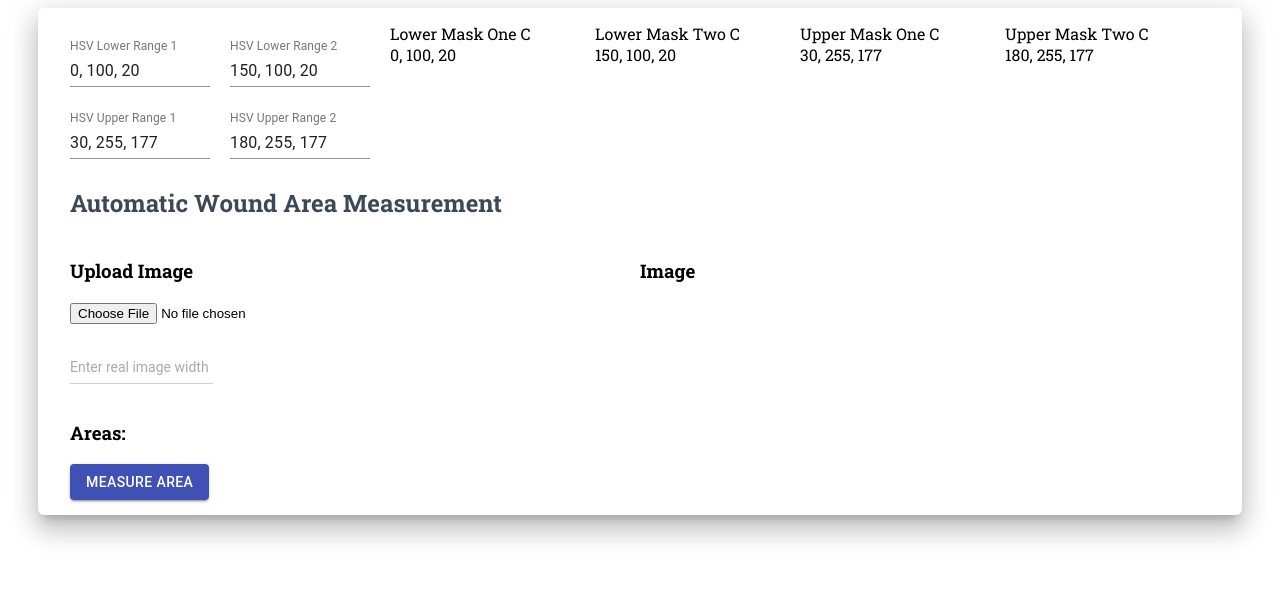
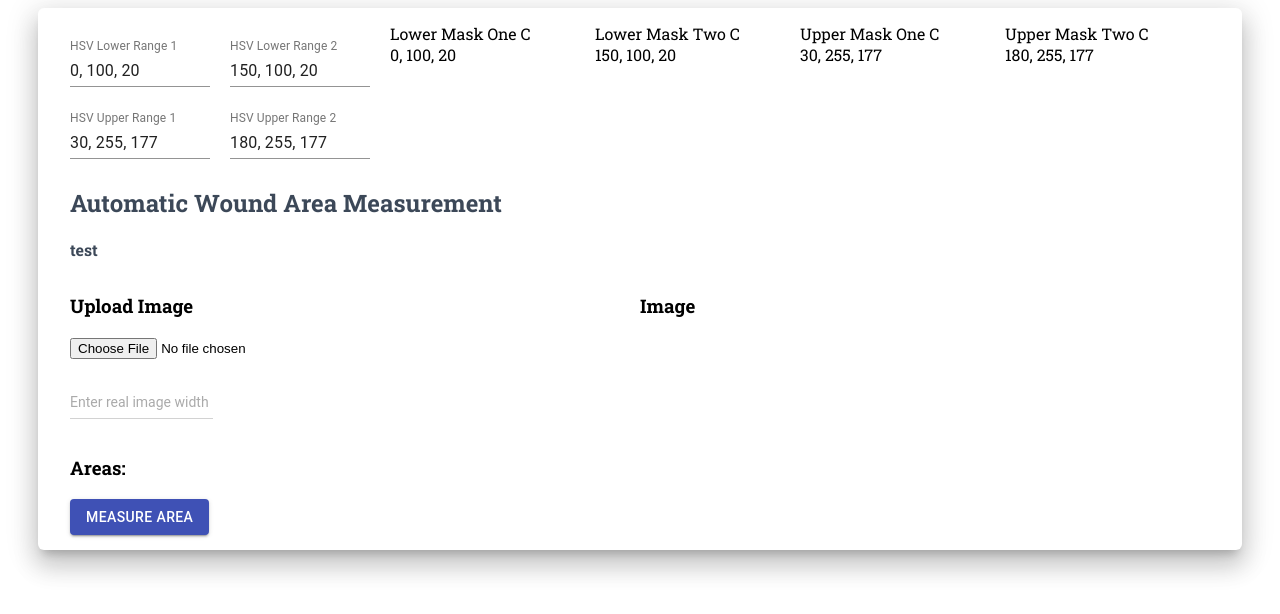
Before and after one commit to ZovcIfzm/Wound-Analysis-Frontend, a React (Create React App) app: page / in a window 1280 px wide. Shown: the top 614 px of the page. Built offline with nearby package versions, Linux system fonts and the light colour scheme.

Commit message:
heroku: attempt bug fix

```diff
--- a/src/components/MainPage.js
+++ b/src/components/MainPage.js
@@ -22,6 +22,7 @@ class MainPage extends React.Component {
     lowerMaskTwo: "150, 100, 20",
     upperMaskOne: "30, 255, 177",
     upperMaskTwo: "180, 255, 177",
+    testText: "test"
   };
 
   completeCrop = (image, imageFile) => {
@@ -64,6 +65,9 @@ class MainPage extends React.Component {
       fetch(url, analyze_options)
         .then((response) => {
           if (!response.ok) throw Error(response.statusText);
+          this.setState({
+            testText: "fetched"
+          })
           return response.json();
         })
         .then((data) => {
@@ -72,6 +76,7 @@ class MainPage extends React.Component {
             currentImage: data["drawn_image"],
             edgedImage: data["edged_image"],
             areas: data["areas"],
+            testText: "afterFetched"
           });
         })
         .catch((error) => console.log(error));
@@ -137,6 +142,7 @@ class MainPage extends React.Component {
           />
           <div className={classes.title}>
             <h2>Automatic Wound Area Measurement</h2>
+            {this.state.testText}
           </div>
           <div className={classes.row}>
             <div className={classes.column}>
```
Also changed, not shown: 1 other file (tests, documents, lock files or other folders).
